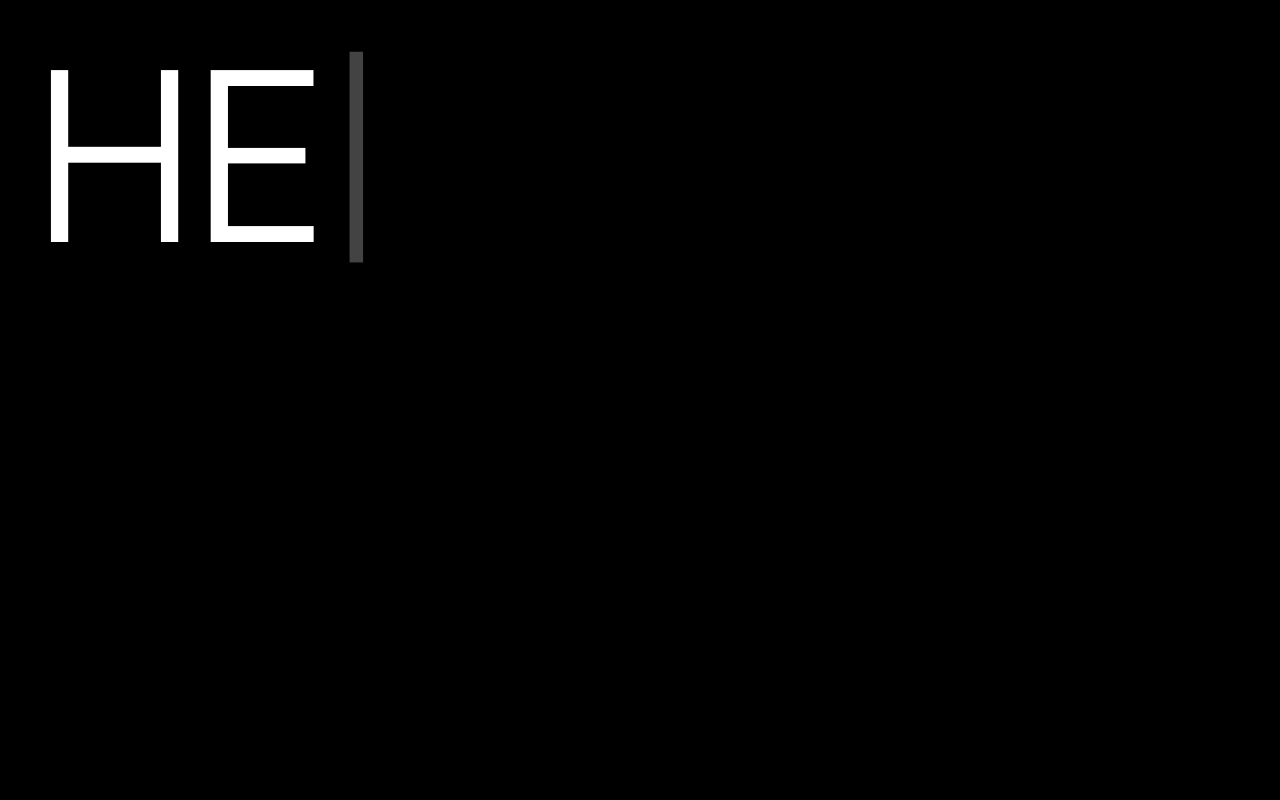
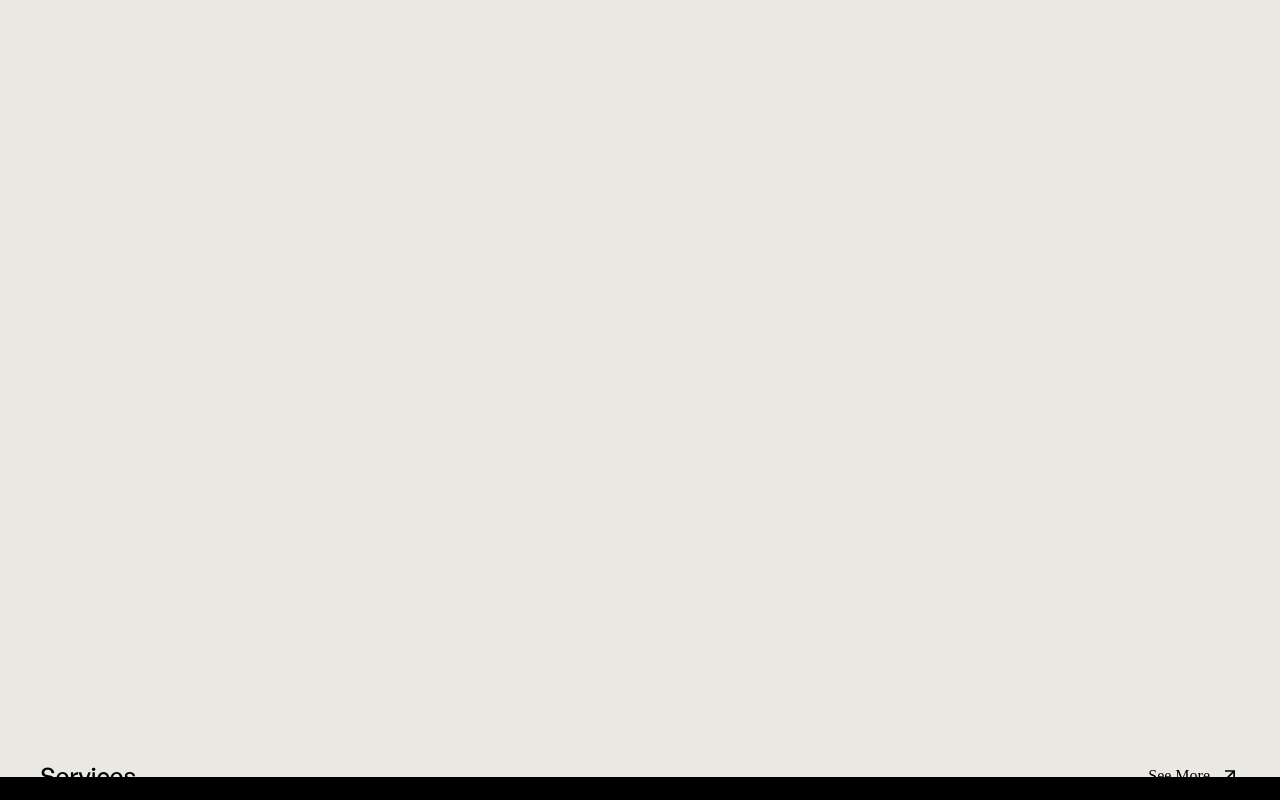
Before and after one commit to rayyanekaputra/portfolio-v4, a Next.js app: page / in a window 1280 px wide. Shown: the top 800 px of the page. Built offline with nearby package versions, Linux system fonts and the light colour scheme.

Commit message:
added splash screen animation, animated navbar

```diff
--- a/src/app/components/home/hero/hero.jsx
+++ b/src/app/components/home/hero/hero.jsx
@@ -27,7 +27,7 @@ export default function Hero() {
       const timeline = gsap.timeline();
 
       timeline
-      .delay(1.5)
+      .delay(6)
         .to(slider.current, {
           scrollTrigger: {
             trigger: document.documentElement,
@@ -70,6 +70,7 @@ export default function Hero() {
           },
           1
         );
+
     }
   }, []);
   const animation = () => {
@@ -85,8 +86,10 @@ export default function Hero() {
     gsap.set(secondList.current, {
       xPercent: xPercent,
     });
+
+    xPercent += 0.02 * direction;
+    // https://css-tricks.com/using-requestanimationframe/
     requestAnimationFrame(animation);
-    xPercent += 0.01 * direction;
   };
   return (
     <div className={styles.hero}>
--- a/src/app/components/navbar/navbar.jsx
+++ b/src/app/components/navbar/navbar.jsx
@@ -1,20 +1,41 @@
 "use client";
 import styles from "./styles.module.css";
-import Image from "next/image";
 import gsap from "gsap";
-
+import { useEffect, useRef } from "react";
 
 export default function Navbar() {
-    return(
-        <div className={styles.navbar}>
+  const navbarRef = useRef(null);
+  useEffect(() => {
+    const timeline = gsap.timeline();
+    timeline.fromTo(
+      navbarRef.current,
+      {
+        opacity: 0,
+      },
+      {
+        delay: 5.5,
+        duration: 5,
+        opacity: 100,
+        ease: "power4.inOut",
+      }
+    );
+  }, []);
+  return (
+    <div className={styles.navbar} ref={navbarRef}>
       <ul className={styles.navlinksList}>
-                <li><p>Services</p></li>
-                <li><p>Experience</p></li>
-                <li><p>About</p></li>
+        <li>
+          <p>Services</p>
+        </li>
+        <li>
+          <p>Experience</p>
+        </li>
+        <li>
+          <p>About</p>
+        </li>
       </ul>
       <div className={styles.buttonCTA}>
         <p>Book A Call</p>
       </div>
     </div>
-    )
+  );
 }
--- a/src/app/components/splash/splash.jsx
+++ b/src/app/components/splash/splash.jsx
@@ -1,26 +1,40 @@
 "use client";
 import styles from "./styles.module.css";
-import Typewriter from 'typewriter-effect/dist/core';
-
+import Typewriter from "typewriter-effect";
+import gsap from "gsap";
 import { useEffect, useRef } from "react";
 
 export default function Splash() {
-    const messageSplash = "Hello, I'm Rayyan!"
-    const splitMessageSplash =  messageSplash.split(" ")
-    const splashTextContainer = useRef(null);
-
-    useEffect(()=>{
-        const typewriter = new Typewriter(splashTextContainer.current, {
-            strings: "Hello, I'm Rayyan!",
-            autoStart: true,
-            loop: true
-
-        });
-
-    },[])
-    return(
-        <div className={styles.splash} >
-           <h1 className={styles.splashText} ref={splashTextContainer}/>
-        </div>
-    )
+  const splashRef = useRef(null);
+  useEffect(() => {
+    gsap.to(splashRef.current, {
+      delay: 5,
+      duration: 1,
+      clipPath: "inset(100% 0% 0% 0%)",
+      ease: "power4.inOut",
+    });
+  }, []);
+  return (
+    <div className={styles.splash} ref={splashRef}>
+      <h1 className={styles.splashText}>
+        {/* https://github.com/tameemsafi/typewriterjs/tree/main */}
+        <Typewriter
+          options={{
+            wrapperClassName: `${styles.splashText}`,
+            delay: 75,
+          }}
+          onInit={(typewriter) => {
+            typewriter
+              .typeString("HELLO, I'M RAYYAN")
+              .pauseFor(1200)
+              .changeDelay(800)
+              .typeString(":)")
+              .pauseFor(1200)
+              .deleteAll(50)
+              .start();
+          }}
+        />
+      </h1>
+    </div>
+  );
 }
--- a/src/app/components/splash/styles.module.css
+++ b/src/app/components/splash/styles.module.css
@@ -8,11 +8,13 @@
     justify-content: center;
     align-items: flex-start;
     padding: 40px;
+    clip-path: inset(0% 0% 0% 0%)
 
 }
 
 .splashText{
     width: 100%;
     color:var(--main-white);
-    font-weight: 900;
+    font-weight: 400;
+    font-size: 240px;
 }
```
Lines whose indentation alone changed are shown as unchanged.
